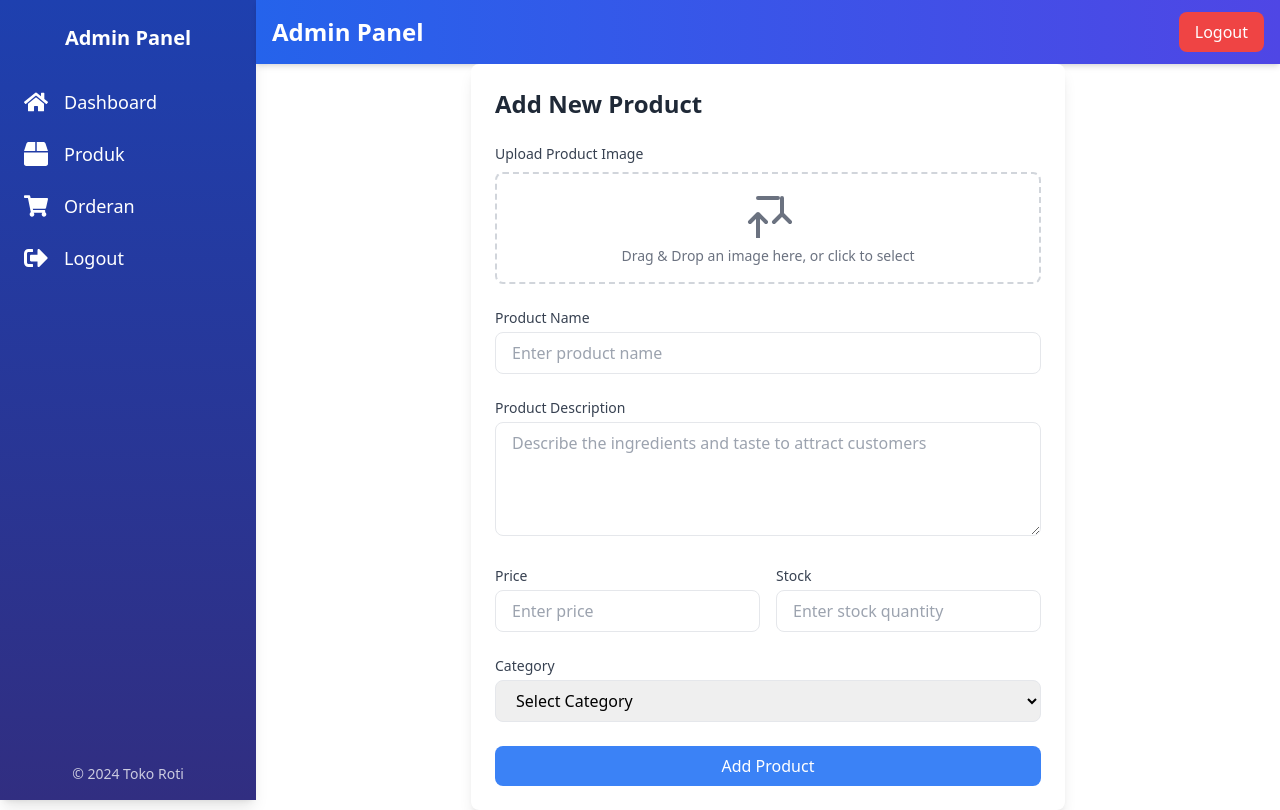
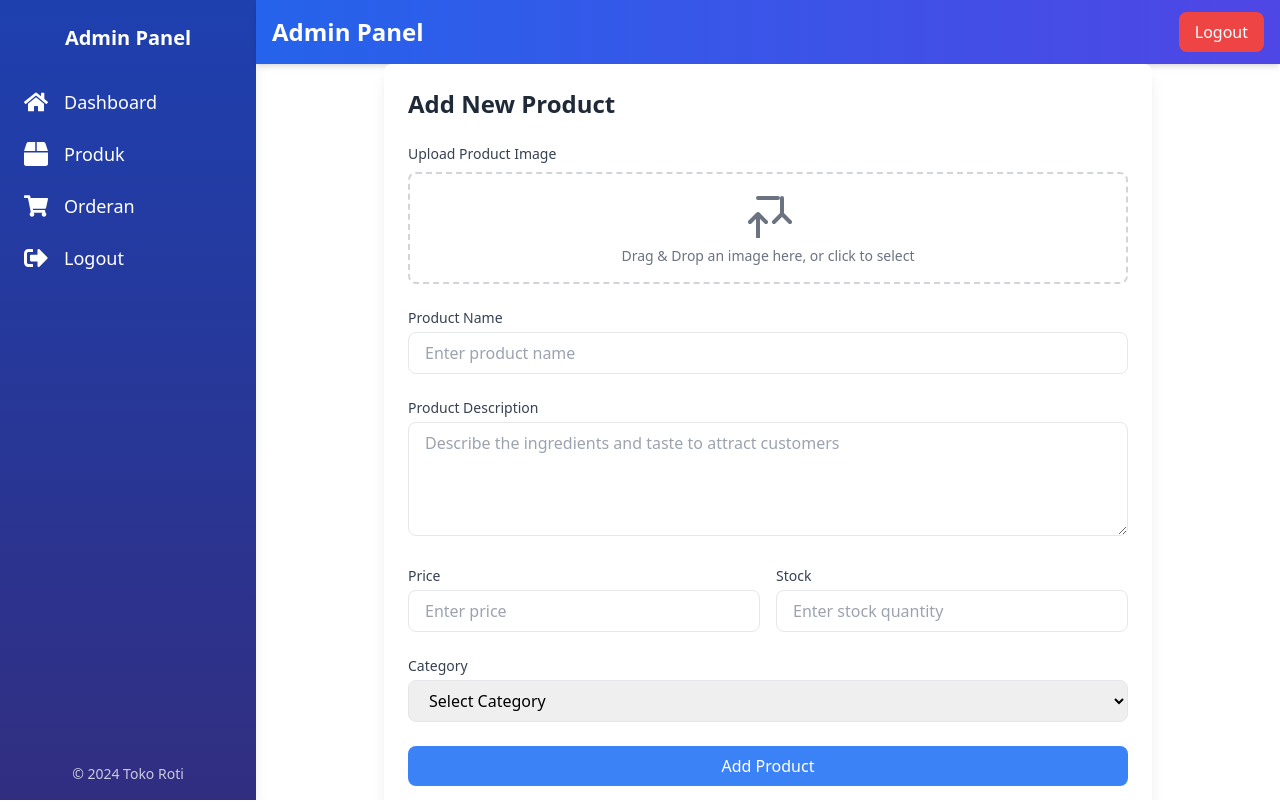
Before and after one commit to Muhamad-naufal/project_website_toko_roti_frontend, a React (Vite) app in the folder admin/: page /add-product in a window 1280 px wide. Built offline with nearby package versions, Linux system fonts and the light colour scheme.

Commit message:
perbaikan sidebar

```diff
--- a/admin/src/App.tsx
+++ b/admin/src/App.tsx
@@ -23,51 +23,44 @@ export default function App() {
 
   return (
     <Router>
-      <AppWithSidebarHeader
-        isSidebarOpen={isSidebarOpen}
-        toggleSidebar={toggleSidebar}
-      />
+      <MainLayout isSidebarOpen={isSidebarOpen} toggleSidebar={toggleSidebar} />
     </Router>
   );
 }
 
-// This component contains the logic for conditional Sidebar/Header rendering
-function AppWithSidebarHeader({
+// Main Layout Component
+function MainLayout({
   isSidebarOpen,
   toggleSidebar,
 }: {
   isSidebarOpen: boolean;
   toggleSidebar: () => void;
 }) {
-  const location = useLocation(); // Now inside Router context
+  const location = useLocation();
+
+  // Check if the current route is "/login"
+  const isLoginPage = location.pathname === "/login";
 
   return (
-    <div className="flex h-full w-full">
-      {/* Conditionally render Sidebar and Header based on the current route */}
-      {location.pathname !== "/login" && (
+    <div className="flex h-screen">
+      {/* Render Sidebar and Header only if not on the Login page */}
+      {!isLoginPage && (
         <>
-          {/* Sidebar (Desktop and Mobile) */}
-          <div className="hidden md:block h-full">
-            <Sidebar isSidebarOpen={isSidebarOpen} />
-          </div>
-          <div className="block md:hidden h-full">
-            {isSidebarOpen && <Sidebar isSidebarOpen={isSidebarOpen} />}
-          </div>
+          {/* Sidebar */}
+          <SidebarContainer isSidebarOpen={isSidebarOpen} />
 
-          {/* Header */}
+          {/* Main Content with Header */}
           <div className="flex-1 flex flex-col">
             <Header onToggleSidebar={toggleSidebar} />
-            <Routes>
-              <Route path="/" element={<Home />} />
-              <Route path="/dashboard" element={<Dashboard />} />
-              <Route path="/produk" element={<Produk />} />
-              <Route path="/orderan" element={<Orderan />} />
-              <Route path="/add-product" element={<AddProduct />} />
-            </Routes>
+            <div className="flex-1 overflow-y-auto">
+              <RoutesContainer />
+            </div>
           </div>
         </>
       )}
-      {location.pathname === "/login" && (
+
+      {/* Login Page */}
+      {isLoginPage && (
         <div className="w-full">
           <Routes>
             <Route path="/login" element={<Login />} />
@@ -77,3 +70,33 @@ function AppWithSidebarHeader({
     </div>
   );
 }
+
+// Sidebar Container Component
+function SidebarContainer({ isSidebarOpen }: { isSidebarOpen: boolean }) {
+  return (
+    <>
+      {/* Sidebar for desktop */}
+      <div className="hidden md:block">
+        <Sidebar isSidebarOpen={isSidebarOpen} />
+      </div>
+
+      {/* Sidebar for mobile */}
+      <div className="block md:hidden">
+        {isSidebarOpen && <Sidebar isSidebarOpen={isSidebarOpen} />}
+      </div>
+    </>
+  );
+}
+
+// Routes Container Component
+function RoutesContainer() {
+  return (
+    <Routes>
+      <Route path="/" element={<Home />} />
+      <Route path="/dashboard" element={<Dashboard />} />
+      <Route path="/produk" element={<Produk />} />
+      <Route path="/orderan" element={<Orderan />} />
+      <Route path="/add-product" element={<AddProduct />} />
+    </Routes>
+  );
+}
--- a/admin/src/components/Sidebar.tsx
+++ b/admin/src/components/Sidebar.tsx
@@ -16,12 +16,13 @@ const Sidebar: React.FC<SidebarProps> = ({ isSidebarOpen }) => {
 
   return (
     <motion.div
-      className={`bg-gradient-to-b from-blue-800 to-indigo-900 text-white shadow-lg h-screen flex flex-col ${
+      className={`bg-gradient-to-b from-blue-800 h-screen to-indigo-900 text-white shadow-lg flex flex-col ${
         isSidebarOpen ? "w-64" : "w-20"
       }`}
       initial={{ width: 0 }}
       animate={{ width: isSidebarOpen ? 256 : 80 }}
       transition={{ duration: 0.4 }}
+      style={{ flex: 1 }} // Sidebar mengikuti tinggi kontainer induk
     >
       {/* Logo Section */}
       <div className="flex items-center justify-center py-6">
```
